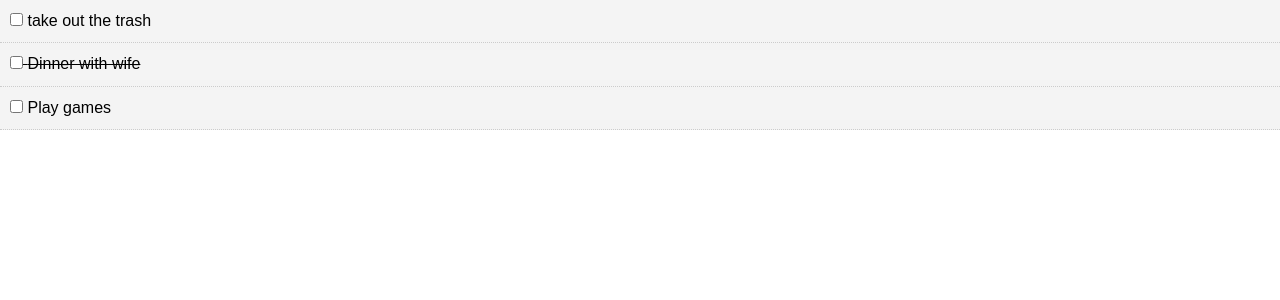
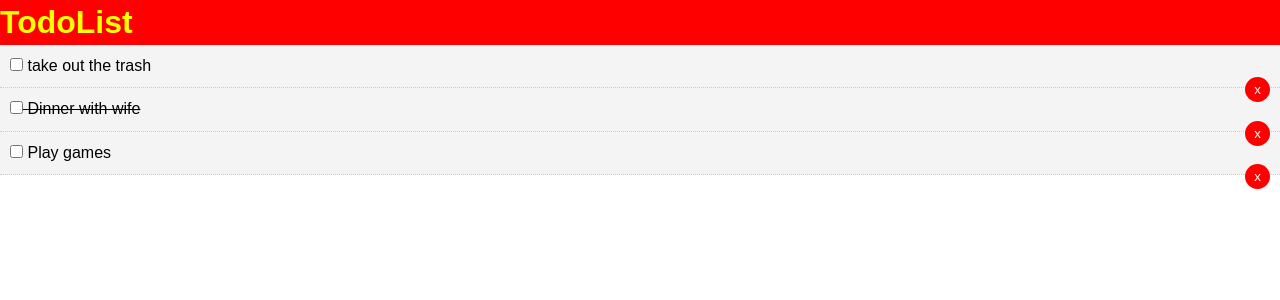
Before and after one commit to stephonpatton/bl-main, a React (Create React App) app: page / in a window 1280 px wide. Shown: the top 300 px of the page. Built offline with nearby package versions, Linux system fonts and the light colour scheme.

Commit message:
- Added functionality to the todo items in the list - Added the ability to delete a task (will reappear upon refresh)

```diff
--- a/src/App.js
+++ b/src/App.js
@@ -1,7 +1,9 @@
 import React, {Component} from 'react';
+import Header from "./components/layout/Header";
 import Todos from './components/Todos';
 import TodoItem from "./components/TodoItem";
 import './App.css'
+import './header.css'
 
 class App extends Component {
   state = {
@@ -23,6 +25,8 @@
     ]
   };
 
+
+  //Toggle Complete
   markComplete = (id) => {
     this.setState({todos: this.state.todos.map(todo => {
       if(todo.id ===id) {
@@ -32,11 +36,17 @@
       })})
   };
 
+  delTodo =(id) => {
+    this.setState({todos: [...this.state.todos.filter(todo => todo.id !== id)]})
+  }
+
   render() {
     // console.log(this.state.todos);
     return (
         <div className="App">
-          <Todos todos={this.state.todos} markComplete = {this.markComplete.bind(this)}/>
+          <Header/>
+          <Todos todos={this.state.todos} markComplete = {this.markComplete.bind(this)}
+          delTodo = {this.delTodo}/>
           {/*<TodoItem/>*/}
         </div>
     );
--- a/src/components/TodoItem.js
+++ b/src/components/TodoItem.js
@@ -31,6 +31,7 @@
                <p>
                    <input type="checkbox" onChange={this.props.markComplete.bind(this, id)}/> {' '}
                    {title}</p>
+                    <button onClick={this.props.delTodo.bind(this, id)} style={btnStyle}>x</button>
             </div>
         );
     }
@@ -41,6 +42,15 @@
     todo: PropTypes.object.isRequired
 }
 
+const btnStyle = {
+    background: '#ff0000',
+    color: '#fff',
+    border: 'none',
+    padding: '5px 9px',
+    borderRadius: '50%',
+    cursor: 'pointer',
+    float: 'right'
+}
 
 export default TodoItem;
 
--- a/src/components/Todos.js
+++ b/src/components/Todos.js
@@ -5,7 +5,7 @@
 class Todos extends Component {
     render() {
         return this.props.todos.map((todo) => (
-           <TodoItem key={todo.id} todo={todo} markComplete={this.props.markComplete.bind(this.props)}/>
+           <TodoItem key={todo.id} todo={todo} markComplete={this.props.markComplete} delTodo ={this.props.delTodo}/>
         ));
     }
 }
--- /dev/null
+++ b/src/components/layout/Header.js
@@ -0,0 +1,11 @@
+import React from 'react';
+
+function Header() {
+    return (
+        <header>
+            <h1>TodoList</h1>
+        </header>
+    )
+}
+
+export default Header;
--- /dev/null
+++ b/src/header.css
@@ -0,0 +1,5 @@
+h1 {
+    background: red;
+    color: yellow;
+    padding: 0px;
+}
```
